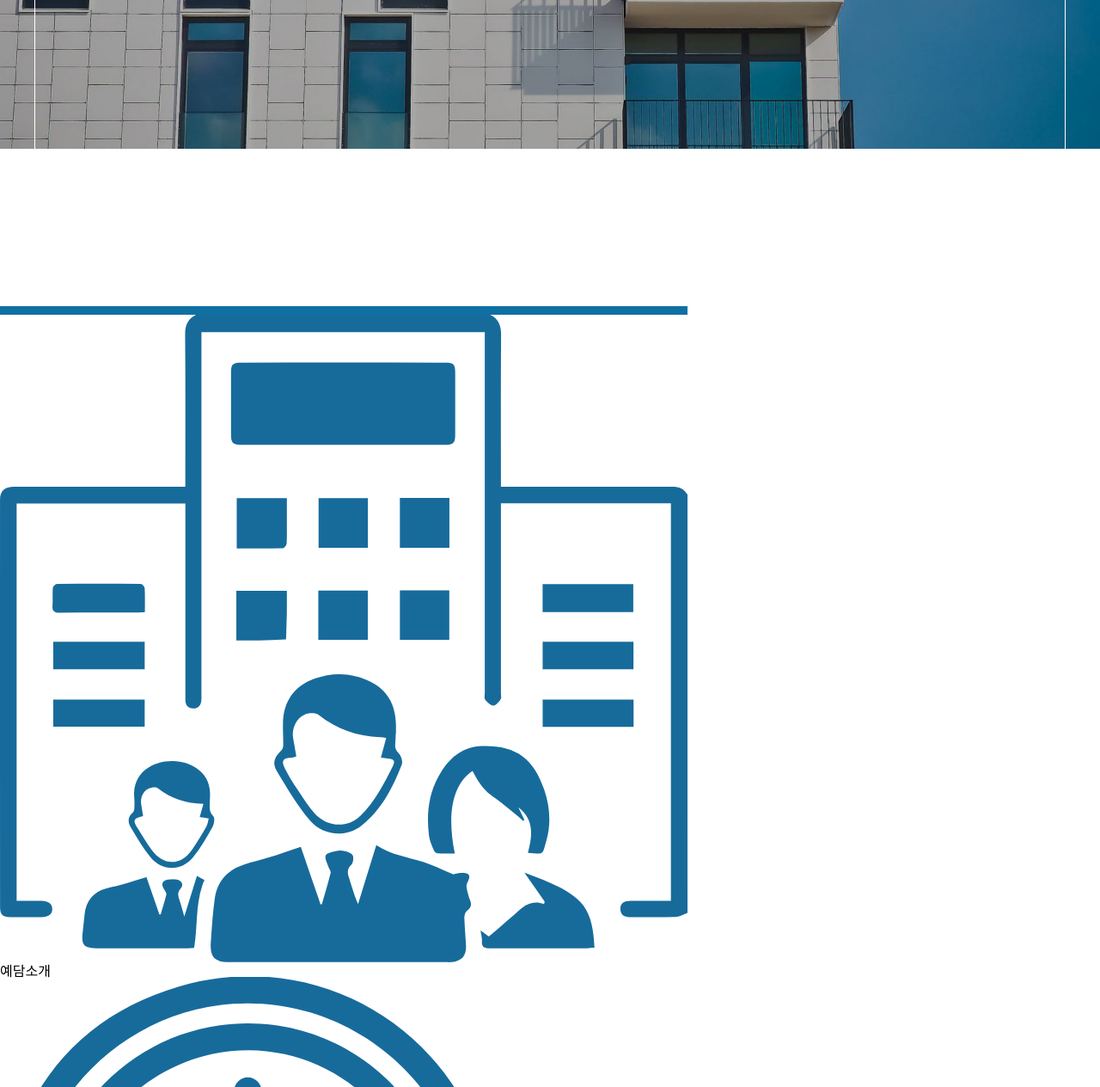
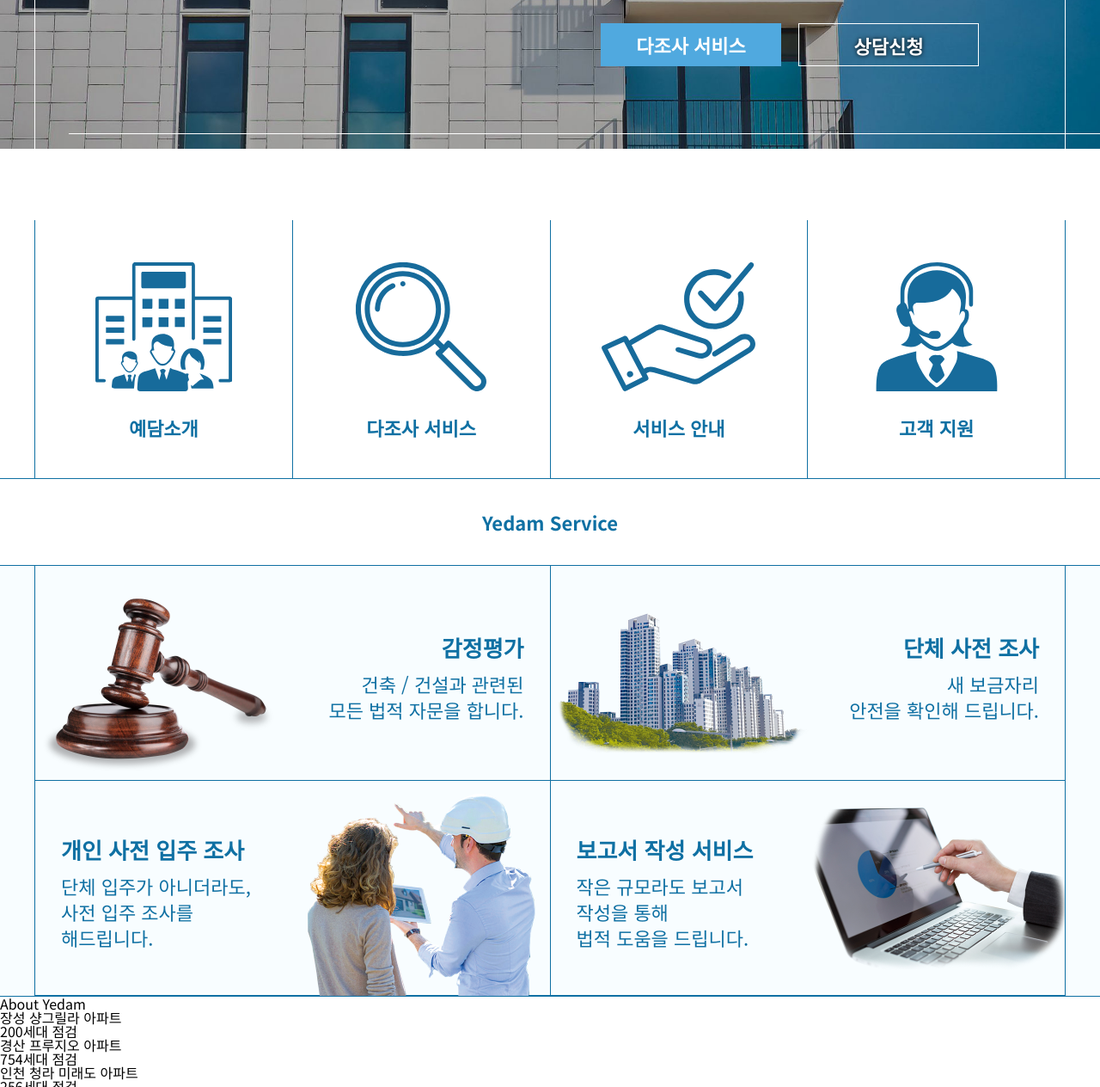
Before and after one commit to SongKkung2/yedam, a plain HTML site: page index.html in a window 1280 px wide. Shown: the part 494-1758 px from the top of the page at 86% size. Drawn offline with nearby package versions, Linux system fonts and the light colour scheme.

Commit message:
index css 30% 완료

```diff
--- a/index.html
+++ b/index.html
@@ -7,7 +7,7 @@
     <link rel="stylesheet" href="https://cdnjs.cloudflare.com/ajax/libs/meyer-reset/2.0/reset.min.css" integrity="sha512-NmLkDIU1C/C88wi324HBc+S2kLhi08PN5GDeUVVVC/BVt/9Izdsc9SVeVfA1UZbY3sHUlDSyRXhCzHfr6hmPPw==" crossorigin="anonymous" referrerpolicy="no-referrer" />
     <link rel="preconnect" href="https://fonts.googleapis.com">
     <link rel="preconnect" href="https://fonts.gstatic.com" crossorigin>
-    <link href="https://fonts.googleapis.com/css2?family=Maven+Pro&family=Noto+Sans+KR&display=swap" rel="stylesheet">
+    <link href="https://fonts.googleapis.com/css2?family=Noto+Sans+KR:wght@100;300;400;500;700;900&display=swap" rel="stylesheet">
     <script src="js/juqery.3.6.0.min.js"></script>
     <link rel="shortcut icon" href="images/favicon.png" type="image/x-icon">
     <link rel="stylesheet" href="css/index.css">
@@ -80,9 +80,13 @@
         </div>
         <div class="slide-text">
             <h2>우리가족<br>새 보금자리<br><span>예담</span>이 지켜드립니다.</h2>
-            <a href="#">다조사 서비스</a>
-            <a href="#">상담신청</a>
+            <div class="btn-wrap">
+                <div class="btn-1"><a href="#">다조사 서비스</a></div>
+                <div class="btn-2"><a href="#">상담신청</a></div>
             </div>
+        </div>
+        <div class="line-1"></div>
+        <div class="line-2"></div>
     </div>
     <div class="section-wrap">
         <section>
@@ -110,30 +114,30 @@
                 <div class="title">
                     <h2>Yedam Service</h2>
                 </div>
+                <div class="service-wrap-wrap">
+                    <div class="ul-service-wrap">
                         <ul class="first-service">
                             <li>
                                 <img src="images/index/wand.png" alt="판사봉이미지">
-                        <h3>감정평가</h3>
-                        <p>건축 / 건설과 관련된<br>모든 법적 자문을 합니다.</p>
+                                <p><span>감정평가</span><br>건축 / 건설과 관련된<br>모든 법적 자문을 합니다.</p>
                             </li>
                             <li>
                                 <img src="images/index/only-appartment.png" alt="아파트이미지">
-                        <h3>단체 사전 조사</h3>
-                        <p>새 보금자리<br>안전을 확인해 드립니다.</p>
+                                <p><span>단체 사전 조사</span><br>새 보금자리<br>안전을 확인해 드립니다.</p>
                             </li>
                         </ul>
                         <ul class="second-service">
                             <li>
-                        <h3>개인 사전 입주 조사</h3>
-                        <p>단체 입주가 아니더라도,<br>사전 입주 조사를<br>해드립니다.</p>
+                                <p><span>개인 사전 입주 조사</span><br>단체 입주가 아니더라도,<br>사전 입주 조사를<br>해드립니다.</p>
                                 <img src="images/index/people.png" alt="입주조사이미지">
                             </li>
                             <li>
-                        <h3>보고서 작성 서비스</h3>
-                        <p>작은 규모라도 보고서<br>작성을 통해<br>법적 도움을 드립니다.</p>
+                                <p><span>보고서 작성 서비스</span><br>작은 규모라도 보고서<br>작성을 통해<br>법적 도움을 드립니다.</p>
                                 <img src="images/index/service.png" alt="보고서 작성 서비스 이미지">
                             </li>
                         </ul>
+                    </div>
+                </div>
             </article>
             <article class="about">
                 <div class="title">
--- a/scss/global.scss
+++ b/scss/global.scss
@@ -4,6 +4,7 @@
     box-sizing: border-box;
     margin: 0;
     padding: 0;
+    font-family: 'Noto Sans KR', sans-serif;
 }
 ul,ol{
     list-style: none;
@@ -94,7 +95,7 @@ header{
                 max-width: 230px;
                 height: 40px;
                 font-size: 22px;
-                font-weight: bold;
+                font-weight: 400;
                 line-height: 40px;
                 text-align: center;
 
@@ -113,63 +114,6 @@ header{
 
         }
     }
-    .slide{
-        max-width: 100%;
-        height: 650px;
 
-        .items-wrap{
-            position: absolute;
-            width: 100%;
-            height: 100%;
-            top: 100px;
-            z-index: 1;
-
-            #items{
-                overflow: hidden;
-                position: relative;
-                width: 100%;
-                height: 100%;
-
-                li{
-                    position: absolute;
-                    top: 0;
-                    left: 0;
-                    img{
-                        width: 100%;
-                    }
-                }
-
-            }
-        }
-
-    }
-    .slide-text{
-        border-right: 1px solid #fff;
-        border-left: 1px solid #fff;
-        width: 1200px;
-        height: 650px;
-        position: absolute;
-        transform: translate(-50%,0);
-        // top: 225px;
-        top: 100px;
-        left: 50%;
-        z-index: 10;
-        color: white;
-        text-shadow: 0 0 5px black;
-        text-align: right;
-        padding: 200px 100px;
-        h2{
-            font-size: 44px;
-            line-height: 56px;
-            span{
-                font-size: 52px;
-            }
-        }
-    }
 
 }
-.section-wrap{
-    position: absolute;
-    top: 850px;
-    border-top: 10px solid #0F70A3 ;
-}
--- a/scss/index.scss
+++ b/scss/index.scss
@@ -0,0 +1,250 @@
+
+.nav-slide-wrap{
+    .slide{
+        max-width: 100%;
+        height: 650px;
+
+        .items-wrap{
+            position: absolute;
+            width: 100%;
+            height: 100%;
+            top: 100px;
+            z-index: 1;
+
+            #items{
+                overflow: hidden;
+                position: relative;
+                width: 100%;
+                height: 100%;
+
+                li{
+                    position: absolute;
+                    top: 0;
+                    left: 0;
+                    img{
+                        width: 100%;
+                    }
+                }
+
+            }
+        }
+
+    }
+    .slide-text{
+        border-right: 1px solid #fff;
+        border-left: 1px solid #fff;
+        width: 1200px;
+        height: 650px;
+        position: absolute;
+        transform: translate(-50%,0);
+        // top: 225px;
+        top: 100px;
+        left: 50%;
+        z-index: 10;
+        color: white;
+        text-shadow: 0 0 5px black;
+        text-align: right;
+        padding: 200px 100px;
+
+        h2{
+            font-size: 44px;
+            line-height: 56px;
+            font-weight: 400;
+            span{
+                font-size: 52px;
+                font-weight: 500;
+            }
+        }
+        .btn-wrap{
+            display: flex;
+            justify-content: flex-end;
+            align-items: center;
+            column-gap: 20px;
+            margin-top: 50px;
+
+            .btn-1{
+                width: 210px;
+                height: 50px;
+                font-size: 22px;
+                font-weight: 700;
+                text-align: center;
+                line-height: 50px;
+                color: #fff;
+                background: #50a9df;
+                text-shadow: none;
+            }
+            .btn-2{
+                width: 210px;
+                height: 50px;
+                font-size: 22px;
+                font-weight: 700;
+                text-align: center;
+                line-height: 50px;
+                border: 1px solid #fff;
+            }
+        }
+
+    }
+}
+.line-1{
+    box-sizing: border-box;
+    height: 1px;
+    max-width: 1200px;
+    border-bottom: 1px solid #fff;
+    color: white;
+    position: absolute;
+    transform: translate(-100% , 0);
+    bottom: 0;
+    left: 100%;
+    z-index: 10;
+    width: 1200px;
+}
+.line-2{
+    box-sizing: border-box;
+    height: 1px;
+    max-width: 1200px;
+    border-bottom: 1px solid #fff;
+    color: white;
+    position: absolute;
+    transform: translate(-50% , 0);
+    bottom: -50px;
+    left: 50%;
+    z-index: 10;
+    width: 1200px;
+}
+
+.section-wrap{
+    position: absolute;
+    top: 750px;
+    width: 100%;
+    font-family: 'Noto Sans KR', sans-serif;
+}
+
+.shorcut{
+    box-sizing: border-box;
+    width: 100%;
+    border-bottom: 1px solid #0F70A3;
+
+    ul{
+        display: flex;
+        width: 1200px;
+        margin: 0 auto;
+        border-left: 1px solid #0F70A3;
+
+        li{
+            width: 300px;
+            height: 300px;
+            text-align: center;
+            font-size: 22px;
+            font-weight: bold;
+            display: flex;
+            justify-content: center;
+            flex-direction: column;
+            color: #0F70A3;
+            border-right: 1px solid #0F70A3;
+
+            img{
+                height: 150px;
+            }
+            h3{
+                margin-top: 30px;
+            }
+        }
+    }
+}
+.service{
+    .title{
+        height: 100px;
+
+
+        h2{
+            font-weight: bolder;
+            font-size: 22px;
+            line-height: 100px;
+            text-align: center;
+            color: #0F70A3;
+        }
+    }
+
+    .service-wrap-wrap{
+        border-top: 1px solid #0F70A3 ;
+        border-bottom: 1px solid #0F70A3 ;
+        background: #f8fdff;
+
+        .ul-service-wrap{
+            max-width: 1200px;
+            margin: 0 auto;
+            border-left: 1px solid #0F70A3;
+            border-right: 1px solid #0F70A3;
+
+            .first-service{
+                height: 250px;
+                display: flex;
+                border-bottom: 1px solid #0F70A3;
+
+                li{
+                    flex: 1;
+                    display: flex;
+                    text-align: right;
+                    justify-content: space-between;
+                    align-items: center;
+
+                    img{
+                        height: 250px;
+                    }
+                    p{
+                        span{
+                            font-weight: bold;
+                            line-height: 55px;
+                            font-size: 26px;
+                        }
+
+                        line-height: 30px;
+                        font-size: 22px;
+                        color: #0F70A3;
+                        padding-right: 30px;
+                    }
+                }
+            }
+
+            .first-service li:nth-child(1){
+                border-right: 1px solid #0F70A3;
+            }
+            .second-service{
+                height: 250px;
+                display: flex;
+                border-bottom: 1px solid #0F70A3;
+
+                li{
+                    flex: 1;
+                    display: flex;
+                    text-align: left;
+                    justify-content: space-between;
+                    align-items: center;
+
+                    img{
+                        height: 250px;
+                    }
+                    p{
+                        span{
+                            font-weight: bold;
+                            line-height: 55px;
+                            font-size: 26px;
+                        }
+
+                        line-height: 30px;
+                        font-size: 22px;
+                        color: #0F70A3;
+                        padding-left: 30px;
+                    }
+                }
+            }
+
+            .second-service li:nth-child(1){
+                border-right: 1px solid #0F70A3;
+            }
+
+
+        }
+    }
+}
```
Also changed, not shown: css/global.css, css/index.css. Lines whose indentation alone changed are shown as unchanged.
